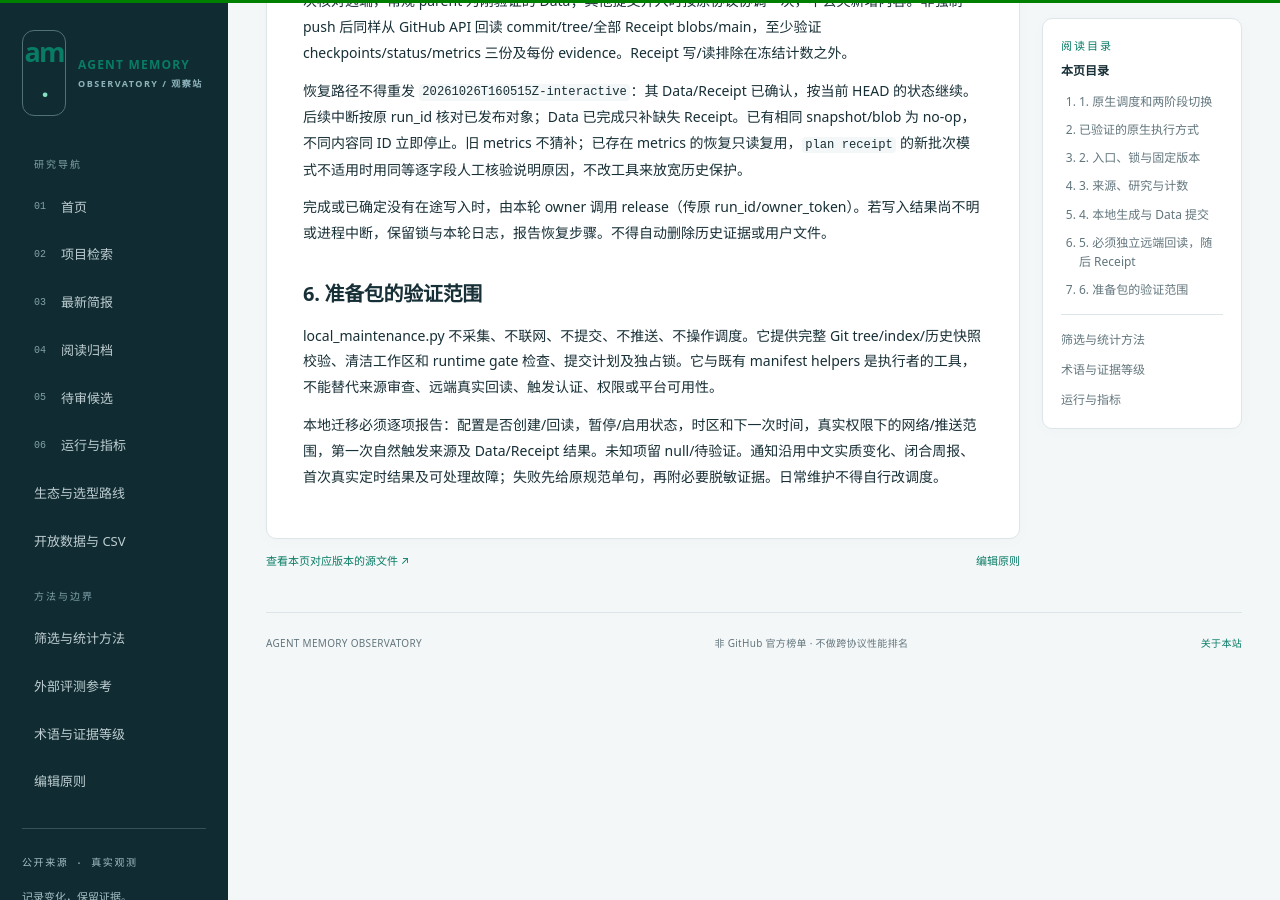
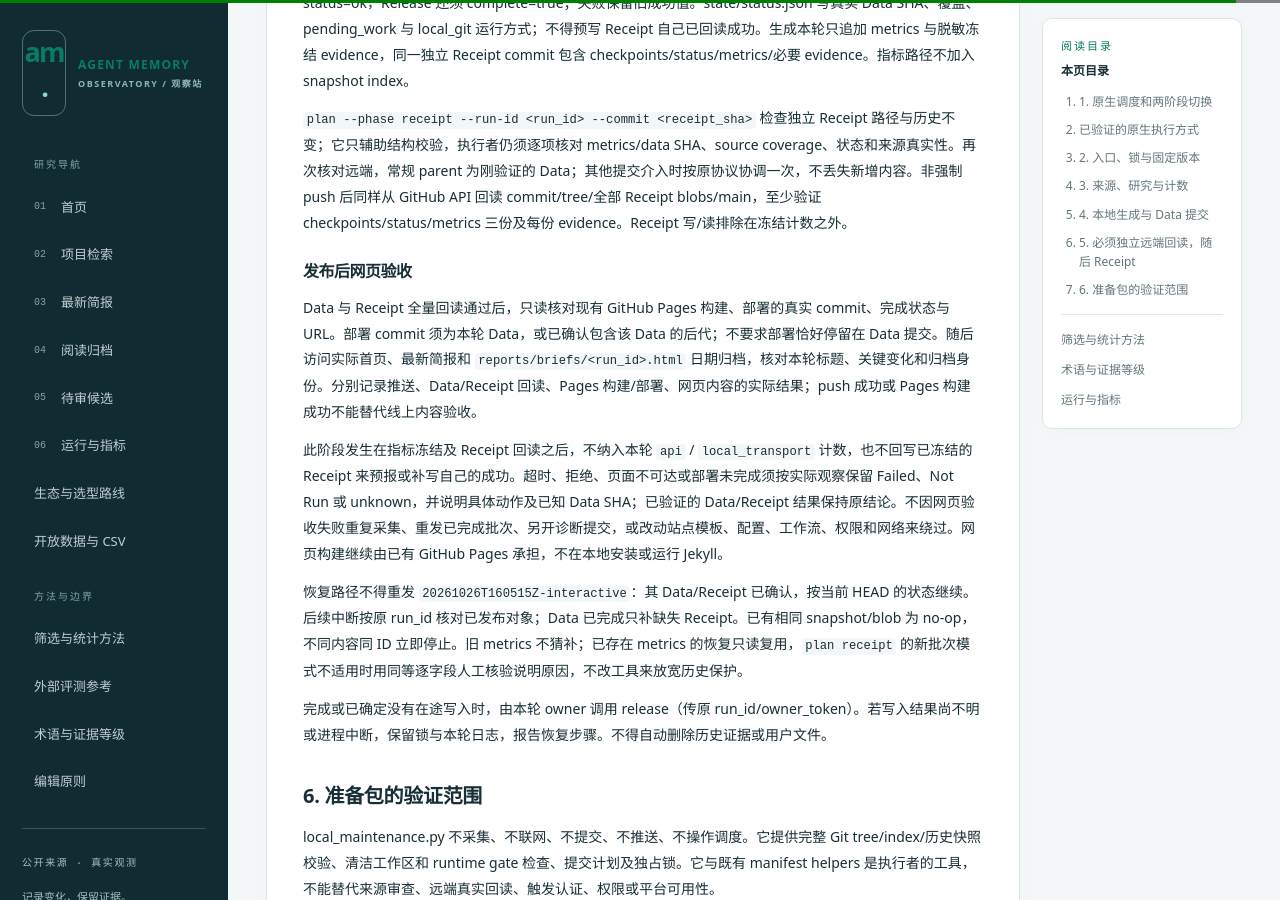
Before and after one commit to psiQAQ/agent-memory-github-trending, a Jekyll site: the page built from docs/local-maintenance.md, in a window 1280 px wide and 900 px high, scrolled down 3964 px. Built offline with Jekyll 4.4.1, drawn with Linux system fonts in a browser that asks for light colours; our own code applies the rules of GitHub Pages for plain Markdown files; some of the changed text lies outside the part shown.

Commit message:
docs: verify Pages publication and preserve sandbox recovery protocol

```diff
--- a/docs/local-maintenance.md
+++ b/docs/local-maintenance.md
@@ -23,6 +23,8 @@
 正式维护只对本协议已授权、确需访问本用户既有凭据/网络或受保护 Git 路径的具体操作请求该执行方式。调用前说明目标仓库、路径、操作和读写范围；每次由平台规则或审批决定。普通工作区读取和文件生成仍用默认执行方式。此方式不扩大例行写入目录、研究范围或发布权限，不新增通用 Python/Git/Shell allow 规则，不修改凭据、管理员权限、代理变量、网络或审批配置。固定验收入口只用于能力检查，不承担日常采集或发布。
 
 当轮工具契约不允许 `require_escalated`、平台拒绝或操作失败时，停止该动作并报告，不换路径、不删除代理变量、不自行修改权限或重试来绕过拒绝。日程启用不改变工具契约；后续实际权限与本次不同，按当轮可见策略处理。首次自然触发后分别核对来源、源覆盖、Data 回读与 Receipt 回读，不能沿用本次成功作为自然定时验收。
+
+入口必须能通过默认执行在项目内已忽略的 `.cache` 创建本轮目录，并获取、读回下述真实独占锁。`WinError 5` 是该动作的本地访问失败；`orchestrator_helper_incomplete` 发生在命令进程创建前，不能当作 GitHub、Git 或认证失败。保留首次阶段、精确动作、可见错误和原 `run_id`，停止受影响动作；例行任务不自行修改 ACL、换缓存目录或换工具绕过。用户另行修复或重启后，先核对原写者已停止、唯一写者、已发布 Data/Receipt 和留存来源，再依原 `run_id` 恢复；单次恢复成功不证明永久修复或自然 Scheduled 验收通过。
 
 ## 2. 入口、锁与固定版本
 
@@ -74,6 +76,12 @@ python scripts/local_maintenance.py preflight --remote-head <fresh_remote_sha> -
 
 `plan --phase receipt --run-id <run_id> --commit <receipt_sha>` 检查独立 Receipt 路径与历史不变；它只辅助结构校验，执行者仍须逐项核对 metrics/data SHA、source coverage、状态和来源真实性。再次核对远端，常规 parent 为刚验证的 Data；其他提交介入时按原协议协调一次，不丢失新增内容。非强制 push 后同样从 GitHub API 回读 commit/tree/全部 Receipt blobs/main，至少验证 checkpoints/status/metrics 三份及每份 evidence。Receipt 写/读排除在冻结计数之外。
 
+### 发布后网页验收
+
+Data 与 Receipt 全量回读通过后，只读核对现有 GitHub Pages 构建、部署的真实 commit、完成状态与 URL。部署 commit 须为本轮 Data，或已确认包含该 Data 的后代；不要求部署恰好停留在 Data 提交。随后访问实际首页、最新简报和 `reports/briefs/<run_id>.html` 日期归档，核对本轮标题、关键变化和归档身份。分别记录推送、Data/Receipt 回读、Pages 构建/部署、网页内容的实际结果；push 成功或 Pages 构建成功不能替代线上内容验收。
+
+此阶段发生在指标冻结及 Receipt 回读之后，不纳入本轮 `api` / `local_transport` 计数，也不回写已冻结的 Receipt 来预报或补写自己的成功。超时、拒绝、页面不可达或部署未完成须按实际观察保留 Failed、Not Run 或 unknown，并说明具体动作及已知 Data SHA；已验证的 Data/Receipt 结果保持原结论。不因网页验收失败重复采集、重发已完成批次、另开诊断提交，或改动站点模板、配置、工作流、权限和网络来绕过。网页构建继续由已有 GitHub Pages 承担，不在本地安装或运行 Jekyll。
+
 恢复路径不得重发 `20261026T160515Z-interactive`：其 Data/Receipt 已确认，按当前 HEAD 的状态继续。后续中断按原 run_id 核对已发布对象；Data 已完成只补缺失 Receipt。已有相同 snapshot/blob 为 no-op，不同内容同 ID 立即停止。旧 metrics 不猜补；已存在 metrics 的恢复只读复用，`plan receipt` 的新批次模式不适用时用同等逐字段人工核验说明原因，不改工具来放宽历史保护。
 
 完成或已确定没有在途写入时，由本轮 owner 调用 release（传原 run_id/owner_token）。若写入结果尚不明或进程中断，保留锁与本轮日志，报告恢复步骤。不得自动删除历史证据或用户文件。
```
Also changed, not shown: docs/local-scheduled-task-prompt.md (+4 -0 lines), docs/website.md (+1 -1 lines).
